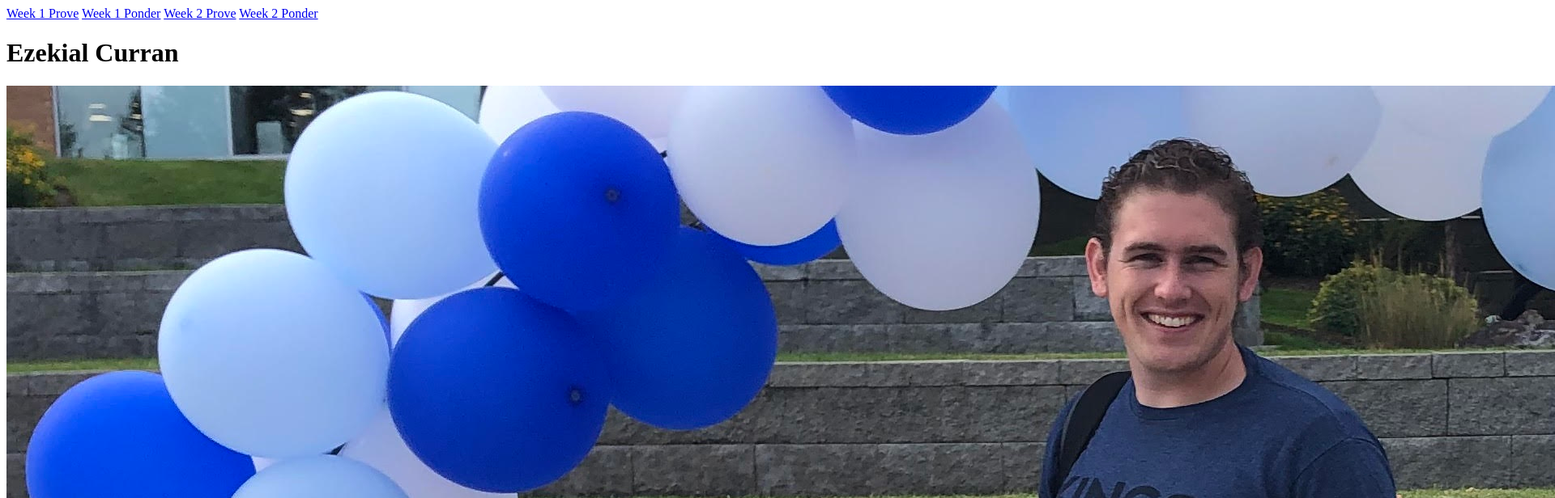
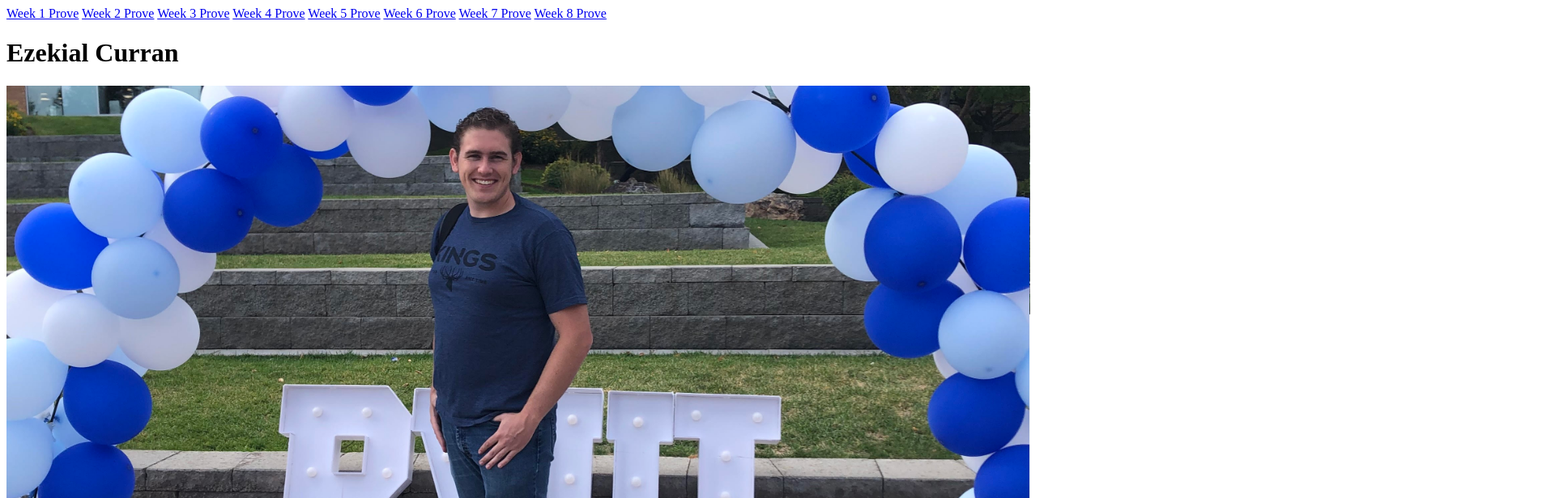
Before and after one commit to coderzhent/Dynamic_Web_Fundamentals, a plain HTML site: page index.html in a window 1280 px wide. Shown: the top 616 px of the page at 81% size, 1920 px wide, since content can reach past the window. Drawn offline with Linux system fonts and the light colour scheme.

Commit message:
Imporved main landing page

```diff
--- a/css/stylesheet.css
+++ b/css/stylesheet.css
@@ -0,0 +1,3 @@
+#portrait {
+    max-width: 100%;
+}
--- a/index.html
+++ b/index.html
@@ -1,8 +1,10 @@
 <!DOCTYPE html>
-<html lang="eng">
+<html lang="en">
     <head>
         <meta charset="UTF-8">
         <meta name="viewport" content="width=device-width, initial-scale=1.0">
+        <meta name="description" content="A landing page for my progress for Dynamic Web Fundamentals class.">
+        <meta name="author" content="Ezekial Curran">
         <title>Dynamic Web | Home</title>
         <link rel="stylesheet" href="css/stylesheet.css">
     </head>
@@ -10,13 +12,17 @@
         <header>
             <nav>
                 <a href="w01/index.html">Week 1 Prove</a>
-                <a href="w01/ponder.html">Week 1 Ponder</a>
                 <a href="w02/index.html">Week 2 Prove</a>
-                <a href="w02/ponder.html">Week 2 Ponder</a>
+                <a href="w03/index.html">Week 3 Prove</a>
+                <a href="w04/index.html">Week 4 Prove</a>
+                <a href="w05/index.html">Week 5 Prove</a>
+                <a href="w06/index.html">Week 6 Prove</a>
+                <a href="w07/index.html">Week 7 Prove</a>
+                <a href="w08/index.html">Week 8 Prove</a>
             </nav>
             <main>
                 <h1>Ezekial Curran</h1>
-                <img src="assets/images/me.jpg" alt="Image of me"/>
+                <img id="portrait" src="assets/images/me.jpg" alt="Image of me"/>
 
                 <p>
                     I am currently working towards a Bachelor's degree in Computer Science, complemented by a minor in Mathematics and a certificate in Machine Learning.
```
Also changed, not shown: w05/Ponder1pt1.png (added), w05/Ponder1pt2.png (added), w05/Ponder1pt3.png (added).
